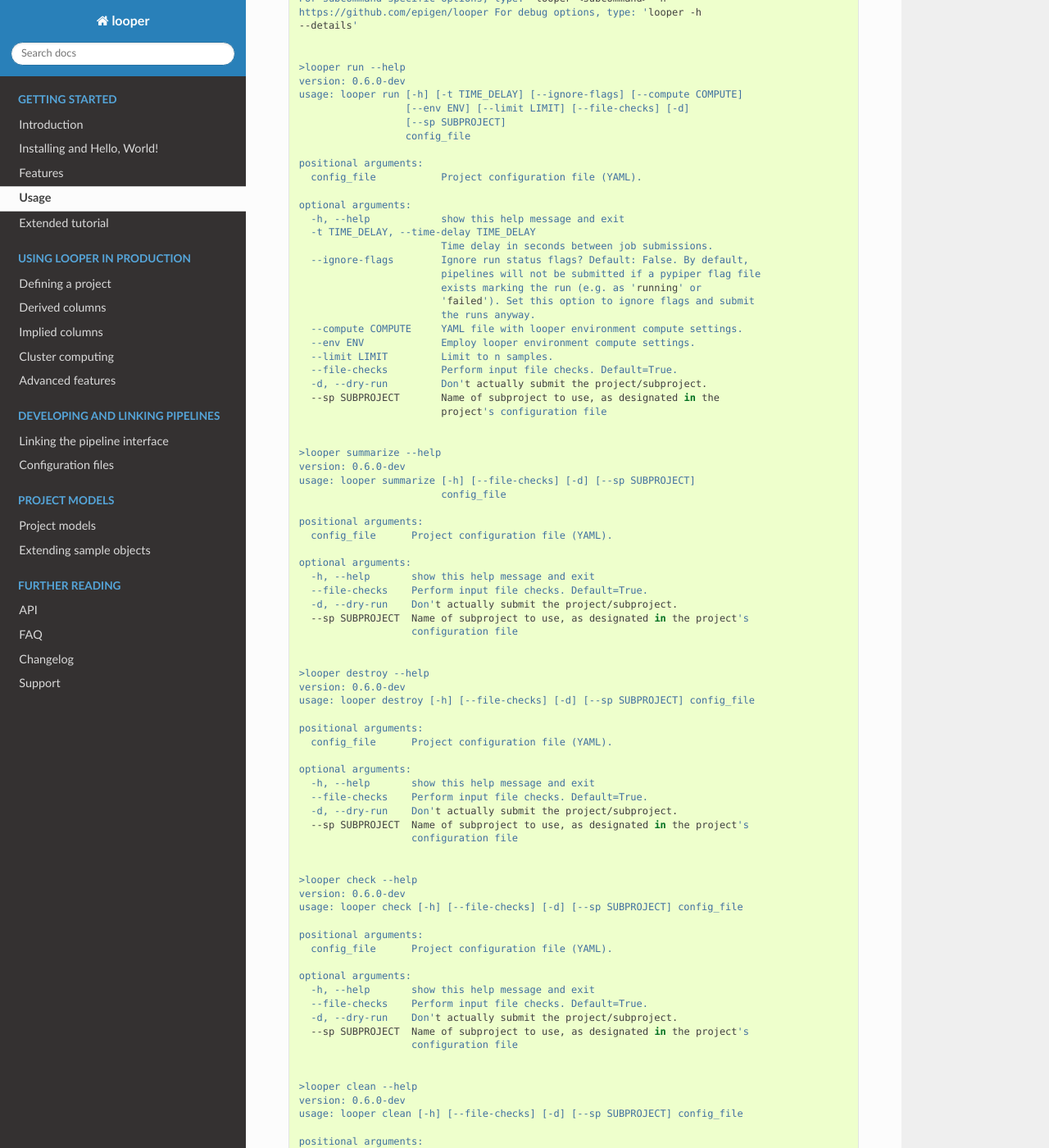
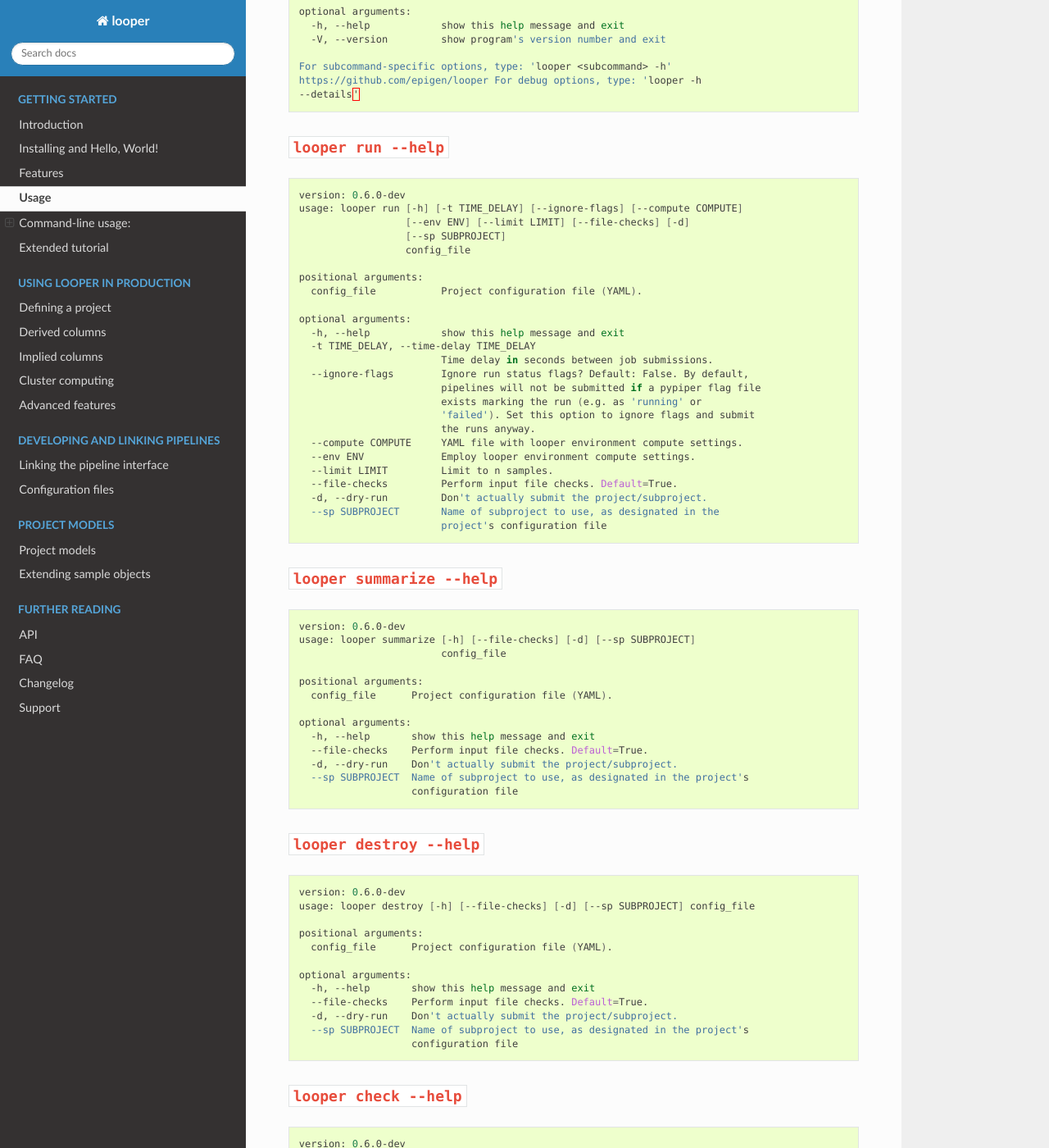
Before and after one commit to pepkit/peppy, a Sphinx documentation site: the page built from doc/source/usage.rst, in a window 1280 px wide and 1400 px high, scrolled down 1029 px. Shown: the whole window at 82% size. Built offline with Sphinx 7.4.7 and the Read the Docs theme 2.0.0, drawn with Linux system fonts in a browser that asks for light colours; some of the changed text lies outside the part shown.

Commit message:
Update usage style. See #145, #148, #73

```diff
--- a/doc/source/usage.rst
+++ b/doc/source/usage.rst
@@ -14,13 +14,16 @@ Each task is controlled by one of the five main commands ``run``, ``summarize``,
 - ``looper destroy``: Deletes all output results for this project.
 
 
+Command-line usage:
+******************************
 
 Here you can see the command-line usage instructions for the main looper command and for each subcommand:
 
 
+``looper --help``
+----------------------------------
+
 .. code-block:: shell
-
-	>looper --help
 
 	version: 0.6.0-dev
 	usage: looper [-h] [-V] {run,summarize,destroy,check,clean} ...
@@ -44,8 +47,11 @@ Here you can see the command-line usage instructions for the main looper command
 	https://github.com/epigen/looper For debug options, type: 'looper -h
 	--details'
 
+``looper run --help``
+----------------------------------
 
-	>looper run --help
+.. code-block:: shell
+
 	version: 0.6.0-dev
 	usage: looper run [-h] [-t TIME_DELAY] [--ignore-flags] [--compute COMPUTE]
 	                  [--env ENV] [--limit LIMIT] [--file-checks] [-d]
@@ -72,8 +78,11 @@ Here you can see the command-line usage instructions for the main looper command
 	  --sp SUBPROJECT       Name of subproject to use, as designated in the
 	                        project's configuration file
 
+``looper summarize --help``
+----------------------------------
 
-	>looper summarize --help
+.. code-block:: shell
+
 	version: 0.6.0-dev
 	usage: looper summarize [-h] [--file-checks] [-d] [--sp SUBPROJECT]
 	                        config_file
@@ -88,8 +97,11 @@ Here you can see the command-line usage instructions for the main looper command
 	  --sp SUBPROJECT  Name of subproject to use, as designated in the project's
 	                   configuration file
 
+``looper destroy --help``
+----------------------------------
 
-	>looper destroy --help
+.. code-block:: shell
+
 	version: 0.6.0-dev
 	usage: looper destroy [-h] [--file-checks] [-d] [--sp SUBPROJECT] config_file
 
@@ -103,8 +115,11 @@ Here you can see the command-line usage instructions for the main looper command
 	  --sp SUBPROJECT  Name of subproject to use, as designated in the project's
 	                   configuration file
 
+``looper check --help``
+----------------------------------
 
-	>looper check --help
+.. code-block:: shell
+
 	version: 0.6.0-dev
 	usage: looper check [-h] [--file-checks] [-d] [--sp SUBPROJECT] config_file
 
@@ -118,8 +133,11 @@ Here you can see the command-line usage instructions for the main looper command
 	  --sp SUBPROJECT  Name of subproject to use, as designated in the project's
 	                   configuration file
 
+``looper clean --help``
+----------------------------------
 
-	>looper clean --help
+.. code-block:: shell
+
 	version: 0.6.0-dev
 	usage: looper clean [-h] [--file-checks] [-d] [--sp SUBPROJECT] config_file
 
@@ -133,8 +151,11 @@ Here you can see the command-line usage instructions for the main looper command
 	  --sp SUBPROJECT  Name of subproject to use, as designated in the project's
 	                   configuration file
 
+``looper --help --details``
+----------------------------------
 
-	>looper --details --help
+.. code-block:: shell
+
 	version: 0.6.0-dev
 	usage: looper [-h] [-V] [--logfile LOGFILE] [--verbosity {0,1,2,3,4}]
 	              [--logging-level LOGGING_LEVEL] [--dbg]
```
Also changed, not shown: 2 other files.
